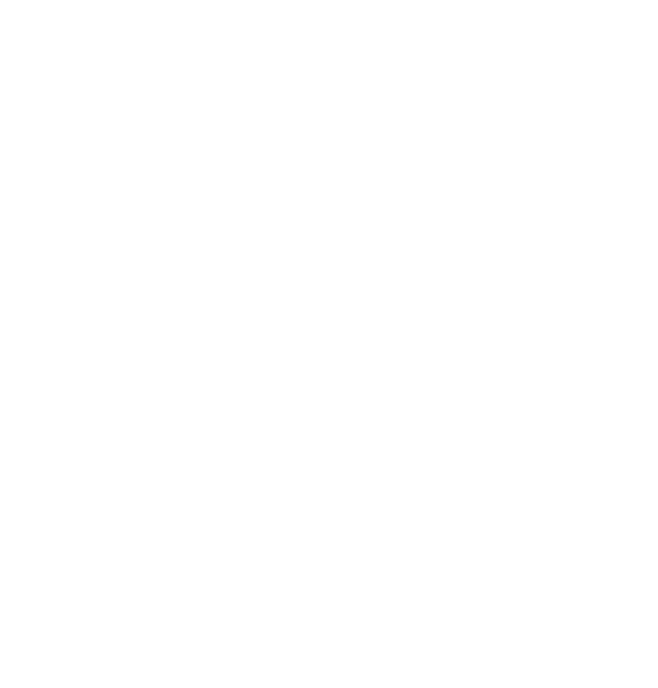
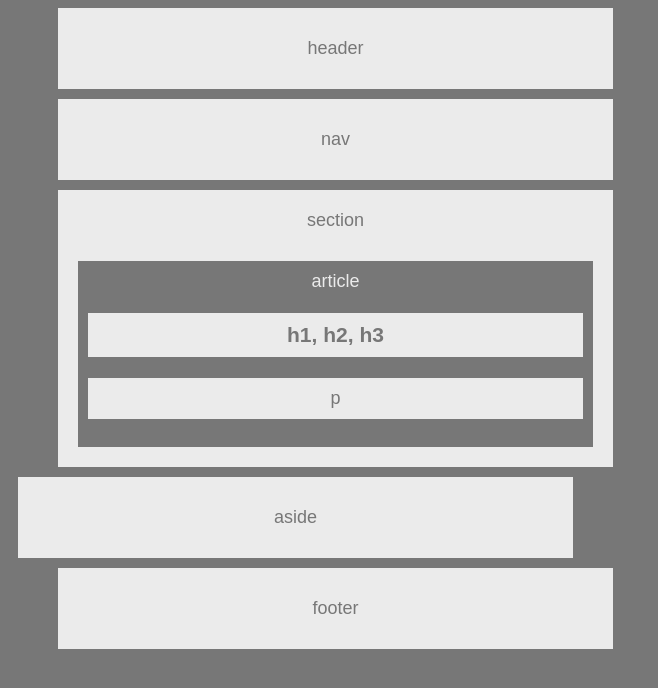
Before and after one commit to kirahelberg/HW-Wireframe, a plain HTML site: page index.html in a window 1280 px wide. Shown: the whole page, without its empty margins (0-658 px from the left). Drawn offline with Linux system fonts and the light colour scheme.

Commit message:
Update Colors and Sizes

```diff
--- a/index.html
+++ b/index.html
@@ -4,9 +4,38 @@
     <meta charset="UTF-8">
     <meta name="viewport" content="width=device-width, initial-scale=1.0">
     <meta http-equiv="X-UA-Compatible" content="ie=edge">
+    <link rel="stylesheet" type="text/css" href="style.css">
     <title>Portfolio</title>
 </head>
 <body>
+    <header id="header">
+        header
+    </header>
+
+    <nav id="nav">
+        nav
+    </nav>
+
+    <div class="clearfix">
+        <section id="section">
+            section
+            <article id="article">
+                article
+                <h1>h1, h2, h3</h1>
+                <p>p</p>
+            </article>
+        </section>
+
+        <aside id="aside">
+            aside
+        </aside>
+    </div>
+
+
+
+    <footer id="footer">
+        footer
+    </footer>
 
 </body>
 </html>
--- a/style.css
+++ b/style.css
@@ -0,0 +1,79 @@
+body {
+    font-family: 'Arial', 'Helvetica Neue', Helvetica, sans-serif;
+    background: #777;
+    color: #777;
+    width: 960px;
+    font-size: 18px;
+}
+
+#header {
+    background: #ebebeb;
+    padding: 30px;
+    width: 495px;
+    text-align: center;
+    margin: 0px 50px 10px 50px;
+}
+
+#nav {
+    background: #ebebeb;
+    padding: 30px;
+    width: 495px;
+    text-align: center;
+    margin: 0px 50px 10px 50px;
+}
+
+#section {
+    background: #ebebeb;
+    float: left;
+    text-align: center;
+    margin: 0px 10px 10px 50px;
+    padding: 20px;
+}
+
+#aside {
+    background: #ebebeb;
+    width: 495px;
+    padding: 30px;
+    text-align: center;
+    float: left;
+    margin: 0px 50px 10px 10px;
+}
+
+#article {
+    color: #ebebeb;
+    background: #777;
+    margin-top: 30px;
+    padding: 10px;
+    width: 495px;
+    position: relative;
+}
+
+h1 {
+    color: #777;
+    background: #ebebeb;
+    width: 495px;
+    padding: 10px 0px 10px 0px;
+    position: relative;
+}
+
+p {
+    color: #777;
+    background: #ebebeb;
+    width: 495px;
+    padding: 10px 0px 10px 0px;
+    position: relative;
+}
+
+#footer {
+    background: #ebebeb;
+    padding: 30px;
+    width: 495px;
+    text-align: center;
+    margin: 0px 50px 10px 50px;
+}
+
+.clearfix::after {
+    content: "";
+    display: block;
+    clear: both;
+}
```
